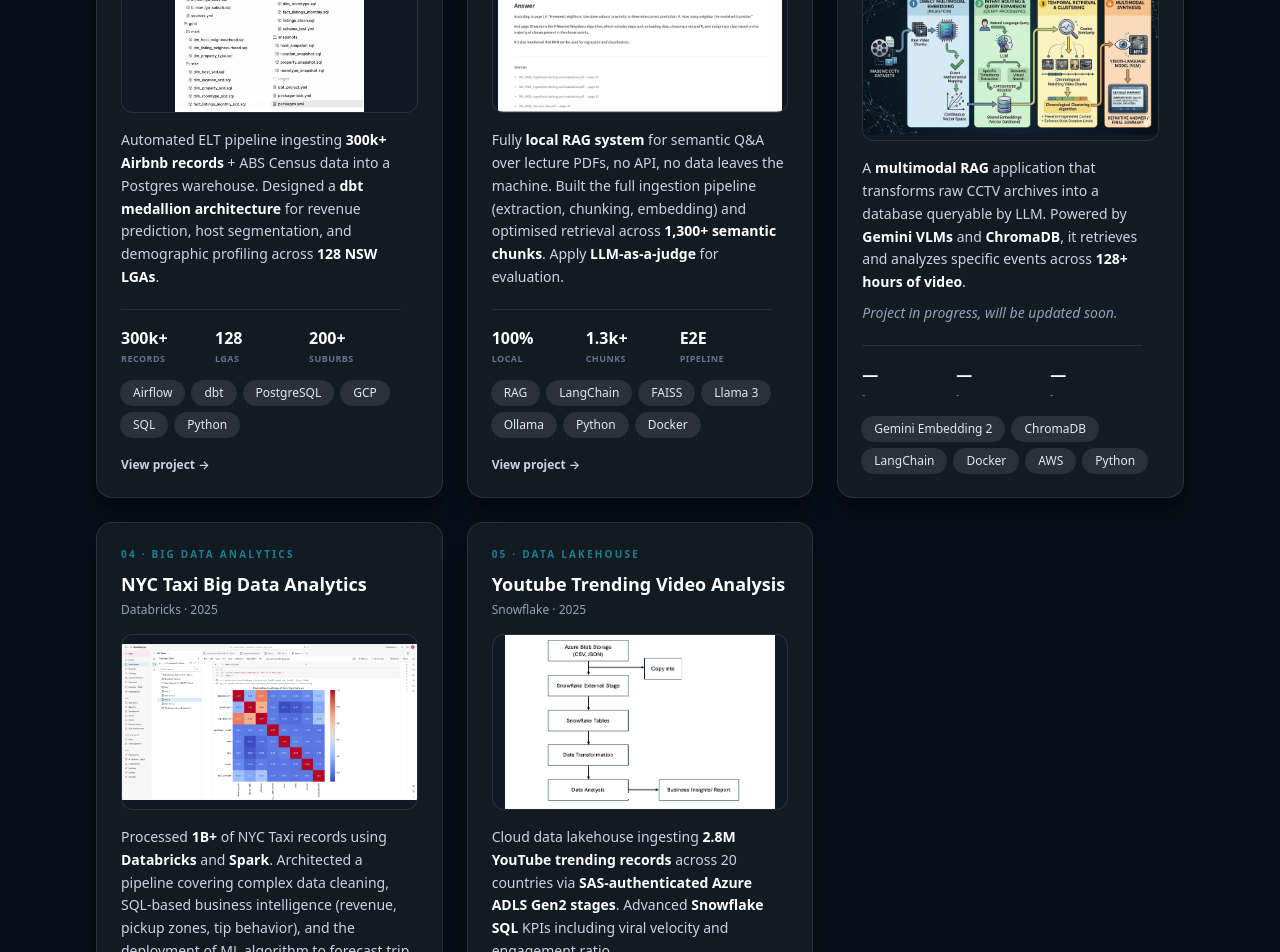
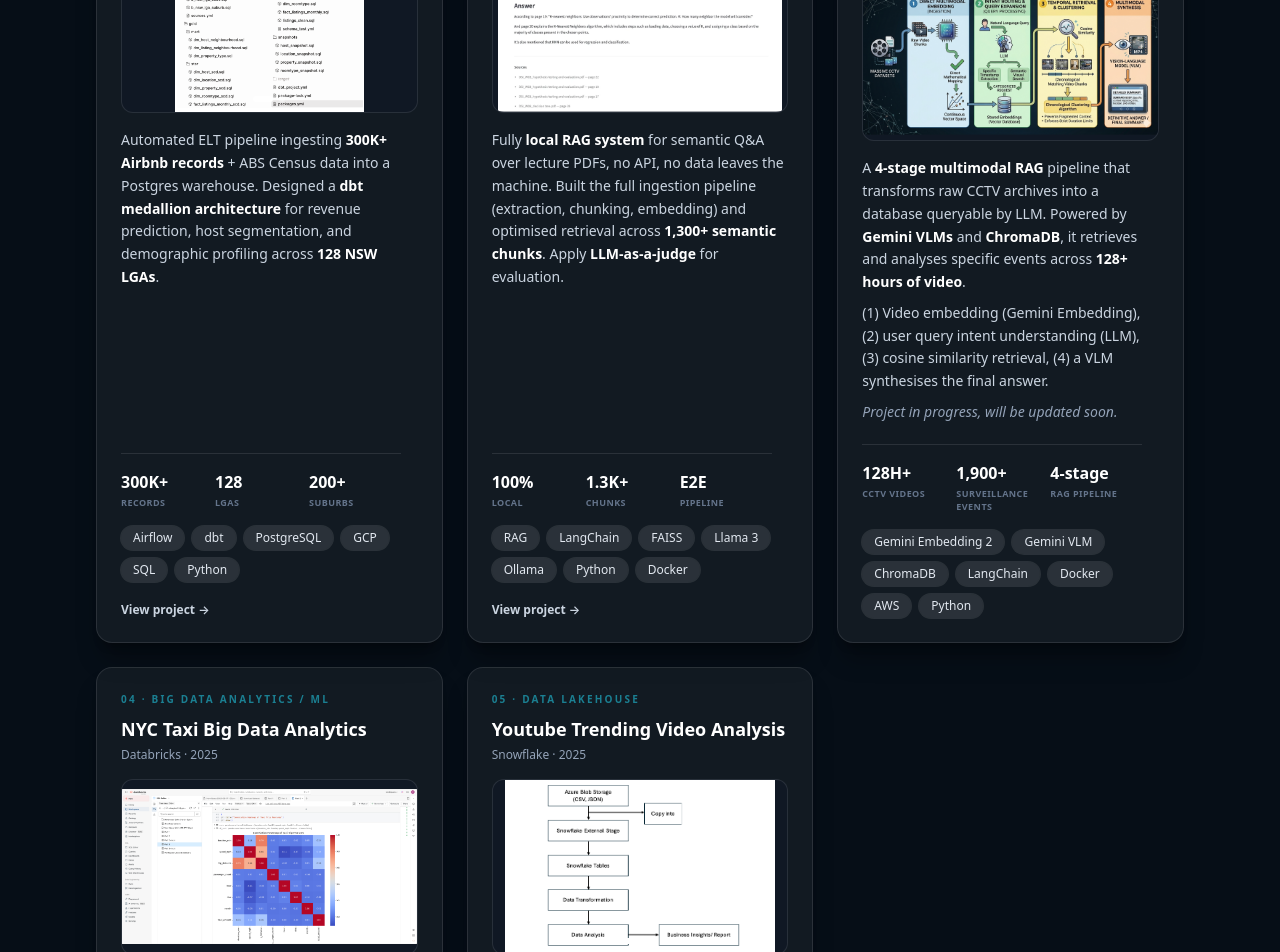
Before and after one commit to huyducv/huyducv.github.io, a React (Vite) app in the folder portfolio-react/: page / in a window 1280 px wide. Shown: the part 2220-3172 px from the top of the page. Built offline with nearby package versions, Linux system fonts and the light colour scheme; the HTML template or start-up script is replaced by a standard one.

Commit message:
Contents update

```diff
--- a/portfolio-react/src/data/mockData.js
+++ b/portfolio-react/src/data/mockData.js
@@ -137,9 +137,9 @@ export const mockData = {
         subtitle: 'Sydney Rental & Demographic Data · 2025',
         categoryLine: '01 · DATA ENGINEERING',
         description:
-          'Automated ELT pipeline ingesting **300k+ Airbnb records** + ABS Census data into a Postgres warehouse. Designed a **dbt medallion architecture** for revenue prediction, host segmentation, and demographic profiling across **128 NSW LGAs**.',
+          'Automated ELT pipeline ingesting **300K+ Airbnb records** + ABS Census data into a Postgres warehouse. Designed a **dbt medallion architecture** for revenue prediction, host segmentation, and demographic profiling across **128 NSW LGAs**.',
         metrics: [
-          { value: '300k+', label: 'Records' },
+          { value: '300K+', label: 'Records' },
           { value: '128', label: 'LGAs' },
           { value: '200+', label: 'Suburbs' },
         ],
@@ -156,7 +156,7 @@ export const mockData = {
           'Fully **local RAG system** for semantic Q&A over lecture PDFs, no API, no data leaves the machine. Built the full ingestion pipeline (extraction, chunking, embedding) and optimised retrieval across **1,300+ semantic chunks**. Apply **LLM-as-a-judge** for evaluation.',
         metrics: [
           { value: '100%', label: 'Local' },
-          { value: '1.3k+', label: 'Chunks' },
+          { value: '1.3K+', label: 'Chunks' },
           { value: 'E2E', label: 'Pipeline' },
         ],
         tags: ['RAG','LangChain', 'FAISS', 'Llama 3', 'Ollama', 'Python', 'Docker'],
@@ -168,15 +168,16 @@ export const mockData = {
         subtitle: 'Multi-Modal RAG Assistant · 2026 (TBC)',
         categoryLine: '03 · RAG / VLM / LLM',
         description: [
-          'A **multimodal RAG** application that transforms raw CCTV archives into a database queryable by LLM. Powered by **Gemini VLMs** and **ChromaDB**, it retrieves and analyzes specific events across **128+ hours of video**.',
+          'A ** 4-stage multimodal RAG** pipeline that transforms raw CCTV archives into a database queryable by LLM. Powered by **Gemini VLMs** and **ChromaDB**, it retrieves and analyses specific events across **128+ hours of video**.',
+          '(1) Video embedding (Gemini Embedding), (2) user query intent understanding (LLM), (3) cosine similarity retrieval, (4) a VLM synthesises the final answer.',
           '_Project in progress, will be updated soon._',
         ],
         metrics: [
-          { value: '—', label: '-' },
-          { value: '—', label: '-' },
-          { value: '—', label: '-' },
+          { value: '128H+', label: 'CCTV Videos' },
+          { value: '1,900+', label: 'Surveillance Events' },
+          { value: '4-stage', label: 'RAG Pipeline' },
         ],
-        tags: ['Gemini Embedding 2', 'ChromaDB', 'LangChain', 'Docker', 'AWS', 'Python'],
+        tags: ['Gemini Embedding 2', 'Gemini VLM', 'ChromaDB', 'LangChain', 'Docker', 'AWS', 'Python'],
         images: [project3Img1
         ],
         link: '#',
@@ -184,15 +185,15 @@ export const mockData = {
       {
         title: 'NYC Taxi Big Data Analytics',
         subtitle: 'Databricks · 2025',
-        categoryLine: '04 · Big Data Analytics',
+        categoryLine: '04 · Big Data Analytics / ML',
         description:
-          'Processed **1B+** of NYC Taxi records using **Databricks** and **Spark**. Architected a pipeline covering complex data cleaning, SQL-based business intelligence (revenue, pickup zones, tip behavior), and the deployment of ML algorithm to forecast trip fares (**Random Forest** gained the best performance).',
+          'Processed **1B+** of NYC Taxi records using **Databricks Spark** — ingestion, cleaning, and SQL-based analysis across yellow and green cab datasets. Architected ML models to predict fare amounts, with **Random Forest** achieving **RMSE of 5.13**, a 37% improvement over baseline.',
         metrics: [
           { value: '1B+', label: 'Records' },
-          { value: 'RF', label: 'Best model' },
           { value: '5.134', label: 'RMSE' },
+          { value: '37% ↑', label: 'vs baseline' },
         ],
-        tags: ['Databricks', 'Apache Spark', 'scikit-learn', 'SQL', 'Python'],
+        tags: ['Databricks', 'Apache Spark', 'scikit-learn', 'SparkSQL', 'SparkML', 'Python'],
         images: [project4Img1, project4Img2
         ],
         link: 'https://github.com/huyducv/databricks-NYC-cab',
@@ -202,13 +203,13 @@ export const mockData = {
         subtitle: 'Snowflake · 2025',
         categoryLine: '05 · Data Lakehouse',
         description:
-          'Cloud data lakehouse ingesting **2.8M YouTube trending records** across 20 countries via **SAS-authenticated Azure ADLS Gen2 stages**. Advanced **Snowflake SQL** KPIs including viral velocity and engagement ratio.',
+          'Built a cloud data lakehouse pipeline from Azure Blob Storage into Snowflake, ingesting 2.8M+ YouTube trending records across 20 countries. Ran Advanced **Snowflake SQL** to identify top-performing categories and recommended Gaming as the optimal niche for new channels targeting US, CA, FR, JP, and MX.',
         metrics: [
           { value: '2.8M+', label: 'Records' },
-          { value: '-', label: '-' },
-          { value: '-', label: '-' },
+          { value: '20', label: 'countries' },
+          { value: 'Snowflake', label: 'Cloud pipline' },
         ],
-        tags: ['Snowflake', 'Azure ADLS', 'SQL'],
+        tags: ['Snowflake', 'Azure ADLS', 'SQL', 'Data Lakehouse'],
         images: [project5Img1, project5Img2
         ],
         link: '#',
```
